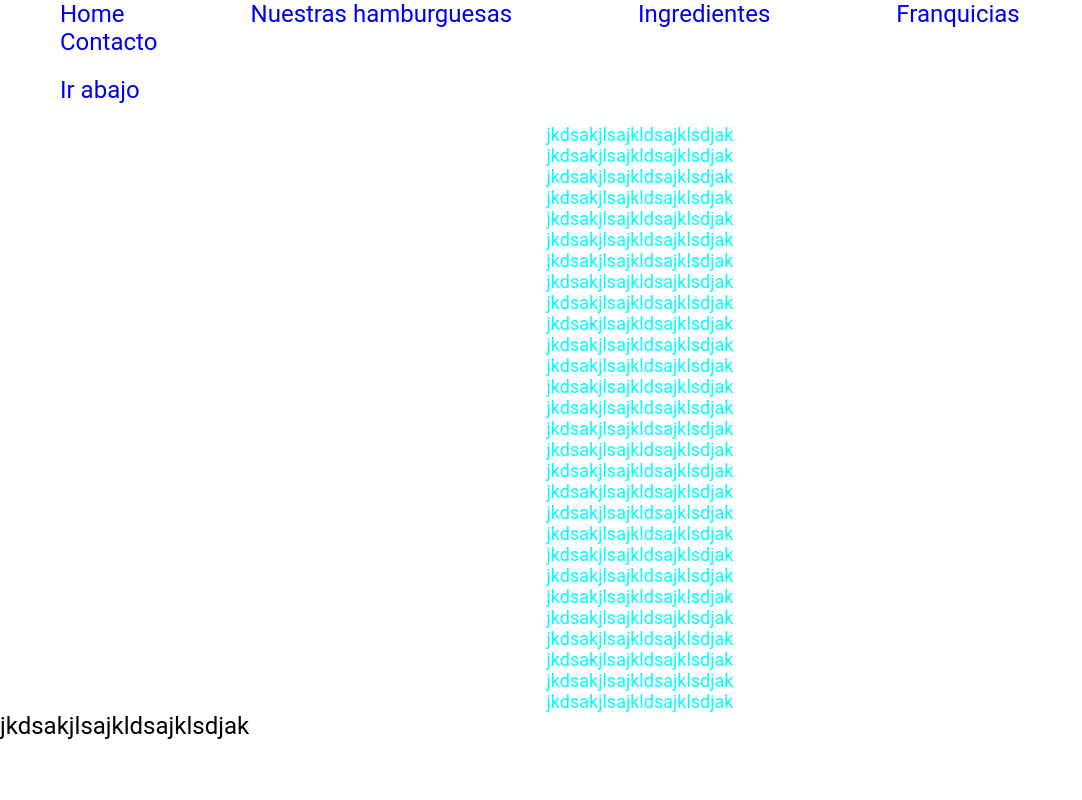
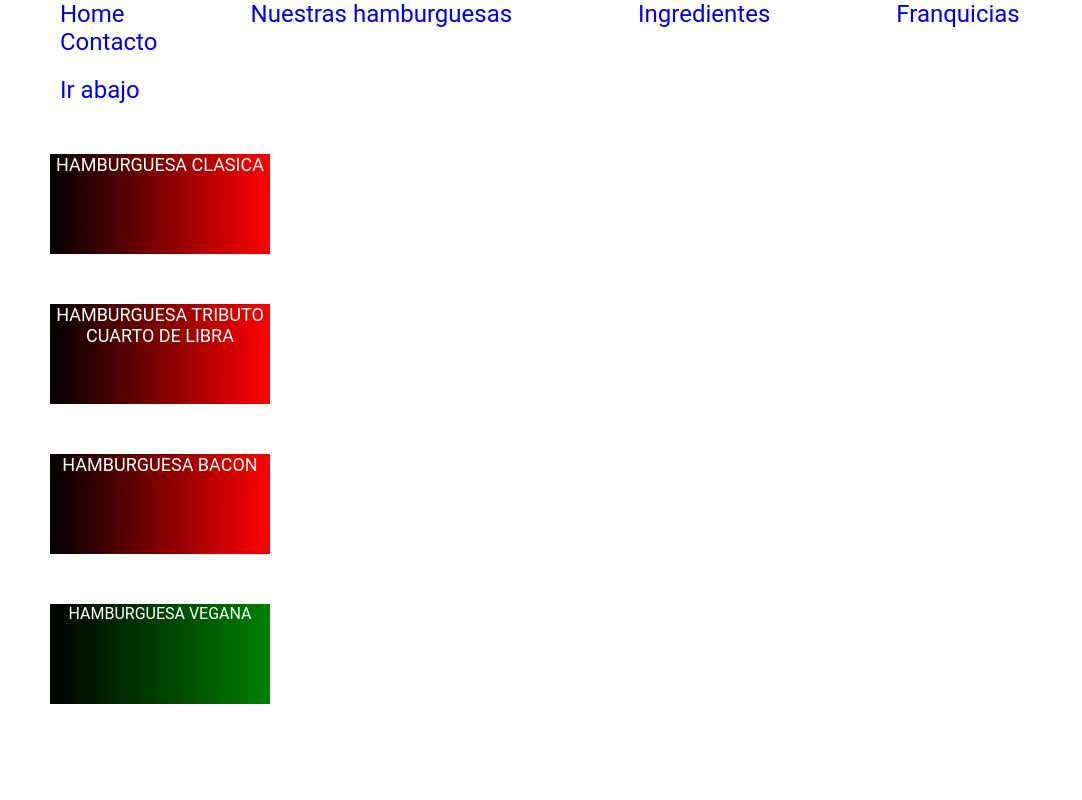
Before and after one commit to ivaruluk/Hamburguesas, a plain HTML site: page index.html in a window 1280 px wide. Shown: the top 800 px of the page, without its empty margins (0-1082 px from the left). Drawn offline with Linux system fonts and the light colour scheme.

Commit message:
animacion

```diff
--- a/css/estilos.css
+++ b/css/estilos.css
@@ -15,6 +15,30 @@ div .burguers .veganas{
 	background-color: yellow;
 	font-weight: bold;
 }
+.burguers p{
+	background: linear-gradient(to left, red, black);
+	color: white;
+	height: 100px;
+	width: 220px;
+	margin: 50px;
+	text-align: center;
+}
+.burguers p:hover{
+	color: white;
+	background: linear-gradient(to right, red, black);
+}
+.vegana p{
+	background: linear-gradient(to left, green, black);
+	color: white;
+	height: 100px;
+	width: 220px;
+	margin: 50px;
+	text-align: center;
+}
+.vegana p:hover{
+	color: white;
+	background: linear-gradient(to right, green, black);
+}
 a{
 	text-decoration: none;
 	margin: 30px;
@@ -31,12 +55,9 @@ a{
 	font-size: 18px;
 	color: cyan;
 }
-.burguers p{
-	text-align: center;
-}
-.veganas{
+.vegana{
 	font-size: 16px;
-	color: darkblue;
+	color: cyan;
 	text-align: right;
 }
 #footer{
--- a/index.html
+++ b/index.html
@@ -21,94 +21,19 @@
 	<!--HAMBURGUESAS-->
 	<div class="burguers">
 		<p>
-			jkdsakjlsajkldsajklsdjak
+			HAMBURGUESA CLASICA
 		</p>
 		<p>
-			jkdsakjlsajkldsajklsdjak
+			HAMBURGUESA TRIBUTO CUARTO DE LIBRA
 		</p>
 		<p>
-			jkdsakjlsajkldsajklsdjak
-		</p>
-		<p>
-			jkdsakjlsajkldsajklsdjak
-		</p>
-		<p>
-			jkdsakjlsajkldsajklsdjak
-		</p>
-		<p>
-			jkdsakjlsajkldsajklsdjak
-		</p>
-		<p>
-			jkdsakjlsajkldsajklsdjak
-		</p>
-		<p>
-			jkdsakjlsajkldsajklsdjak
-		</p>
-		<p>
-			jkdsakjlsajkldsajklsdjak
-		</p>
-		<p>
-			jkdsakjlsajkldsajklsdjak
-		</p>
-		<p>
-			jkdsakjlsajkldsajklsdjak
-		</p>
-		<p>
-			jkdsakjlsajkldsajklsdjak
-		</p>
-		<p>
-			jkdsakjlsajkldsajklsdjak
-		</p>
-		<p>
-			jkdsakjlsajkldsajklsdjak
-		</p>
-		<p>
-			jkdsakjlsajkldsajklsdjak
-		</p>
-		<p>
-			jkdsakjlsajkldsajklsdjak
-		</p>
-		<p>
-			jkdsakjlsajkldsajklsdjak
-		</p>
-		<p>
-			jkdsakjlsajkldsajklsdjak
-		</p>
-		<p>
-			jkdsakjlsajkldsajklsdjak
-		</p>
-		<p>
-			jkdsakjlsajkldsajklsdjak
-		</p>
-		<p>
-			jkdsakjlsajkldsajklsdjak
-		</p>
-		<p>
-			jkdsakjlsajkldsajklsdjak
-		</p>
-		<p>
-			jkdsakjlsajkldsajklsdjak
-		</p>
-		<p>
-			jkdsakjlsajkldsajklsdjak
-		</p>
-		<p>
-			jkdsakjlsajkldsajklsdjak
-		</p>
-		<p>
-			jkdsakjlsajkldsajklsdjak
-		</p>
-		<p>
-			jkdsakjlsajkldsajklsdjak
-		</p>
-		<p>
-			jkdsakjlsajkldsajklsdjak
+			HAMBURGUESA BACON
 		</p>
 	</div>
 	<div class="vegana">
-			<p>
-				jkdsakjlsajkldsajklsdjak
-			</p>
+		<p>
+			HAMBURGUESA VEGANA
+		</p>
 	</div>
 	<div id="footer">
 		<p>REDES SOCIALES
```
